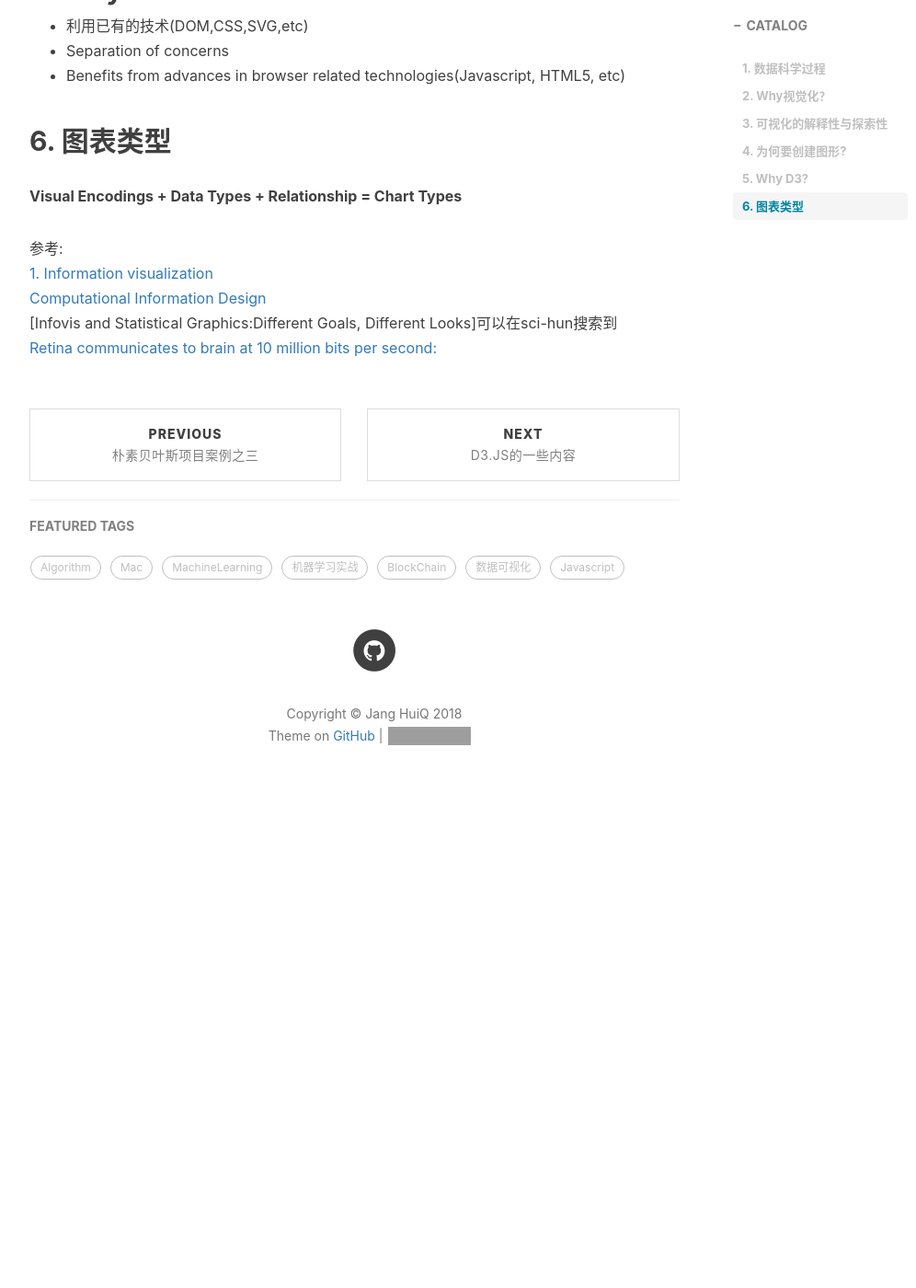
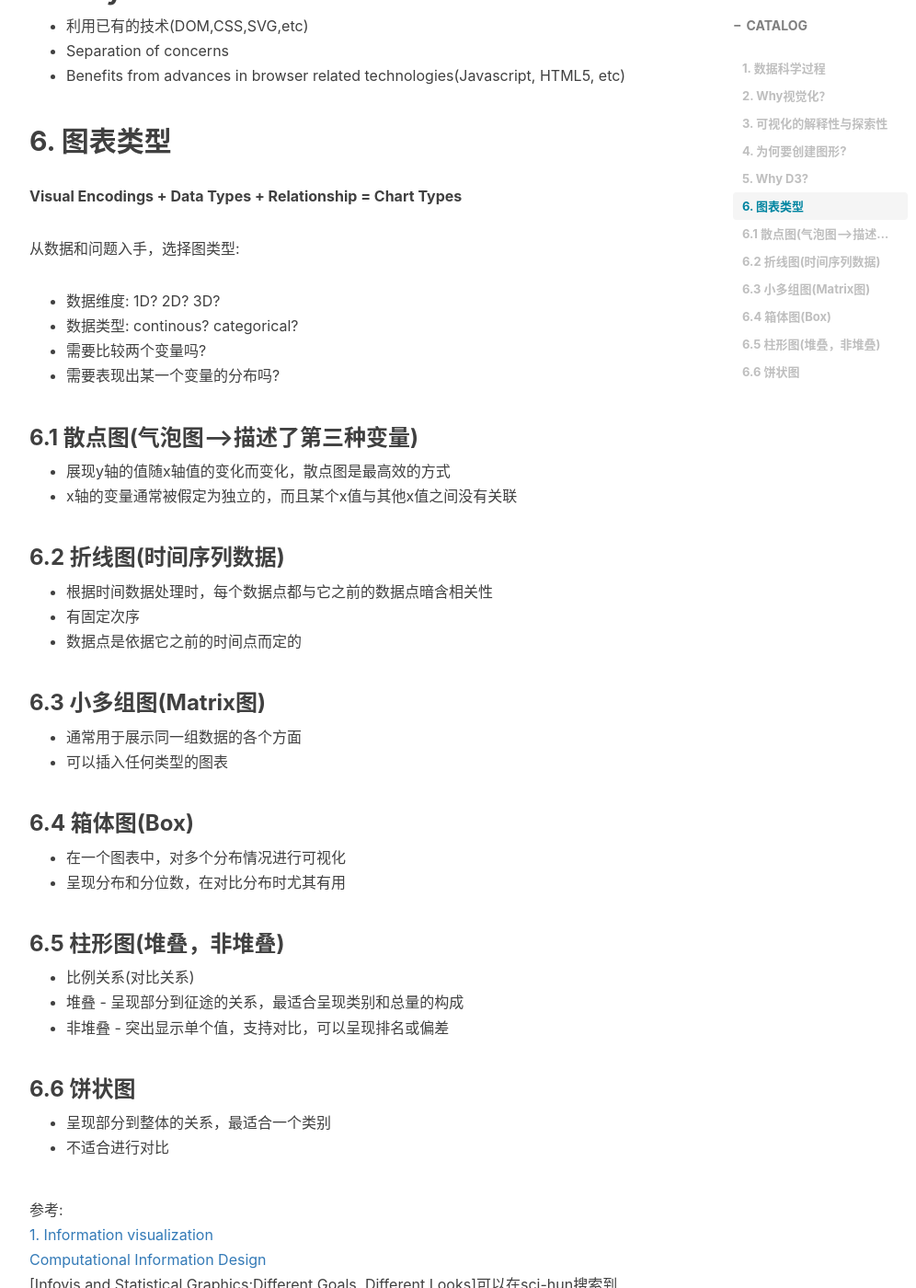
Before and after one commit to jangzc/jangzc.github.io, a Jekyll site: the page built from _posts/2018-09-01-数据科学与可视化.md, in a window 1280 px wide and 1400 px high, scrolled down 1305 px. Shown: the whole window at 92% size, without its empty margins (233-1229 px from the left). Built offline with Jekyll 4.4.1, drawn with Linux system fonts in a browser that asks for light colours; nearby versions of some CDN libraries; comment, search, counter and statistics services are not loaded; before the commit the page ends 2209 px from its top, so only the background shows below that; grey boxes are pictures that could not be loaded.

Commit message:
Update 2018-09-01-数据科学与可视化.md

```diff
--- a/_posts/2018-09-01-数据科学与可视化.md
+++ b/_posts/2018-09-01-数据科学与可视化.md
@@ -48,6 +48,38 @@ Information visualization, Data visualization, Scientific visualization
 ## 6. 图表类型<br>
 **Visual Encodings + Data Types + Relationship = Chart Types**<br>
 
+从数据和问题入手，选择图类型:<br>
++ 数据维度: 1D? 2D? 3D?
++ 数据类型: continous? categorical?
++ 需要比较两个变量吗?
++ 需要表现出某一个变量的分布吗?
+
+### 6.1 散点图(气泡图-->描述了第三种变量)<br>
++ 展现y轴的值随x轴值的变化而变化，散点图是最高效的方式
++ x轴的变量通常被假定为独立的，而且某个x值与其他x值之间没有关联
+
+### 6.2 折线图(时间序列数据)<br>
++ 根据时间数据处理时，每个数据点都与它之前的数据点暗含相关性
++ 有固定次序
++ 数据点是依据它之前的时间点而定的
+
+### 6.3 小多组图(Matrix图)<br>
++ 通常用于展示同一组数据的各个方面
++ 可以插入任何类型的图表
+
+### 6.4 箱体图(Box)<br>
++ 在一个图表中，对多个分布情况进行可视化
++ 呈现分布和分位数，在对比分布时尤其有用
+
+### 6.5 柱形图(堆叠，非堆叠)<br>
++ 比例关系(对比关系)
++ 堆叠 - 呈现部分到征途的关系，最适合呈现类别和总量的构成
++ 非堆叠 - 突出显示单个值，支持对比，可以呈现排名或偏差
+
+### 6.6 饼状图
++ 呈现部分到整体的关系，最适合一个类别
++ 不适合进行对比
+
 
 参考:<br>
 [1. Information visualization](https://en.wikipedia.org/wiki/Information_visualization)<br>
```
